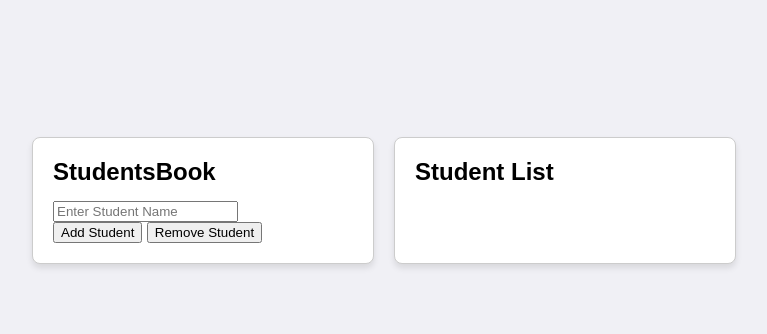
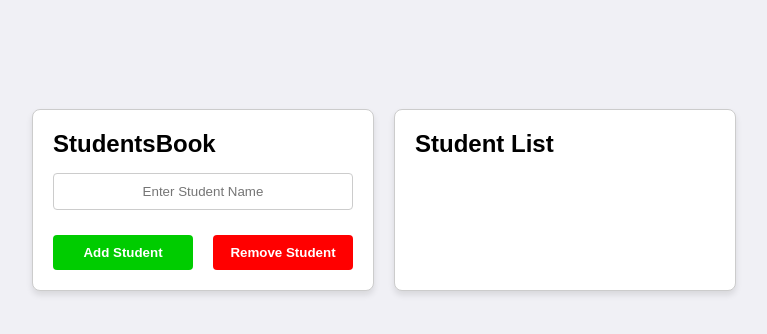
Before and after one commit to faiyankhan/InfoBook, a plain HTML site: page index.html in a window 1280 px wide. Shown: the whole page, without its empty margins (256-1023 px from the left). Drawn offline with Linux system fonts and the light colour scheme.

Commit message:
designed changes

```diff
--- a/styles.css
+++ b/styles.css
@@ -26,3 +26,57 @@ body {
 .card h2 {
     margin: 0 0 15px;
 }
+
+.input-box {
+    width:278px;
+    padding: 10px;
+    margin-bottom: 10px;
+    border: 1px solid #ccc;
+    border-radius: 4px;
+    text-align: center;
+}
+
+.buttons {
+    display: flex;
+    justify-content: space-between;
+}
+
+.btn-container{
+    display: flex;
+    justify-content: space-between;
+    margin-top: 15px;
+}
+
+.btn-1{
+    padding: 10px 15px;
+    font-weight:bold;
+    background-color:#00cc00;
+    color: white;
+    border: none;
+    border-radius: 4px;
+    cursor: pointer;
+    width: 140px;
+}
+
+.btn-2{
+    padding: 10px 15px;
+    font-weight: bold;
+    background-color: red;
+    color: white;
+    border: none;
+    border-radius: 4px;
+    cursor: pointer;
+    width: 140px;
+}
+
+.btn-1:hover{
+    background-color: #99ff99;
+    color: black;
+    transition: 1s;
+}
+
+.btn-2:hover{
+    background-color: #ff9999;
+    color: black;
+    transition: 1s;
+}
```
